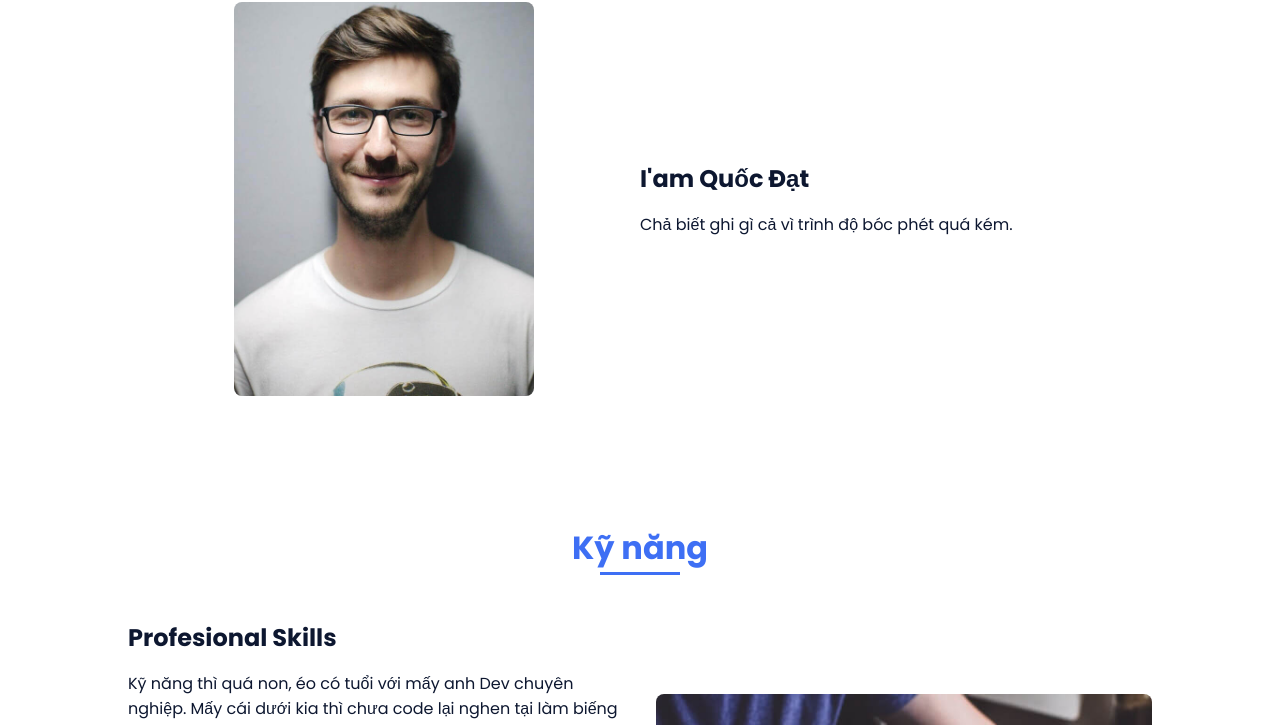
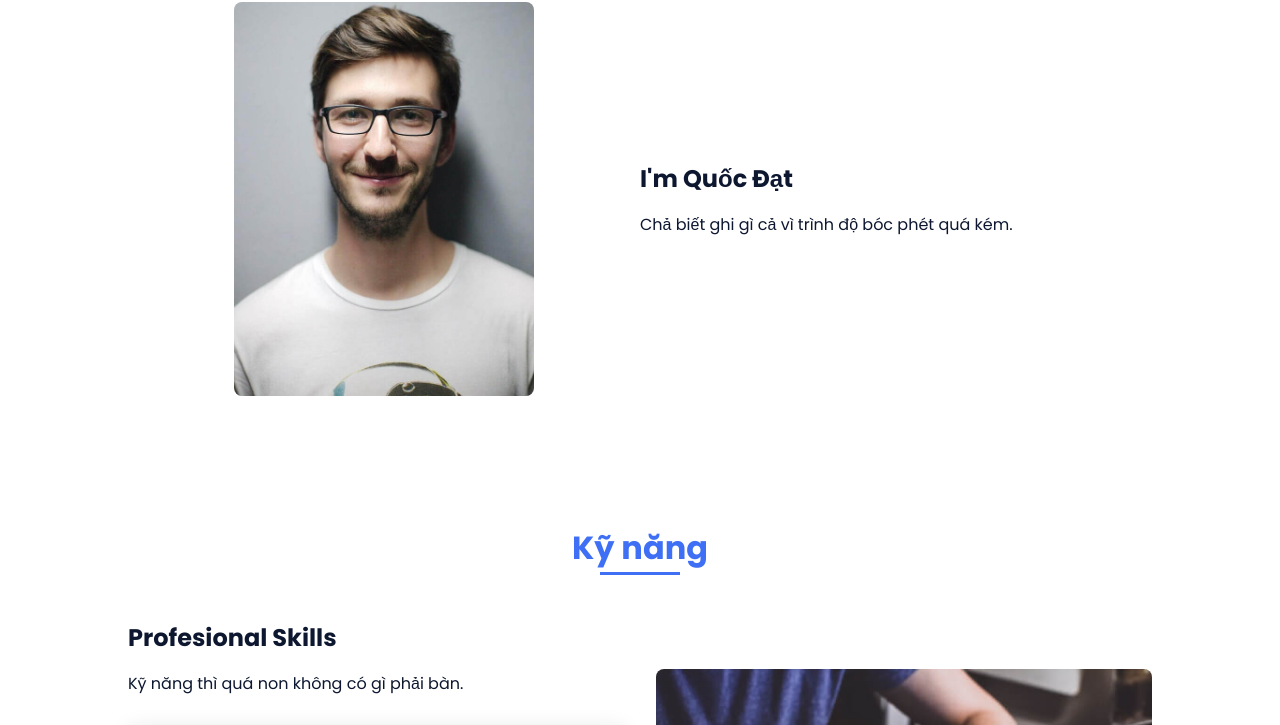
Before and after one commit to lequocdatt/lequocdatt.github.io, a plain HTML site: page index.html in a window 1280 px wide. Shown: the part 897-1622 px from the top of the page. Drawn offline with nearby package versions, Linux system fonts and the light colour scheme.

Commit message:
Add files via upload

```diff
--- a/index.html
+++ b/index.html
@@ -39,7 +39,7 @@
             <!--===== HOME =====-->
             <section class="home bd-grid" id="home">
                 <div class="home__data">
-                    <h1 class="home__title">Hi,<br>I'am <span class="home__title-color">Quốc Đạt</span><br> Web Designer</h1>
+                    <h1 class="home__title">Hi,<br>I'm <span class="home__title-color">Quốc Đạt</span><br> Web Designer</h1>
 
                     <a href="#" class="button">Liên hệ</a>
                 </div>
@@ -73,7 +73,7 @@
                     </div>
 
                     <div>
-                        <h2 class="about__subtitle">I'am Quốc Đạt</h2>
+                        <h2 class="about__subtitle">I'm Quốc Đạt</h2>
                         <p class="about__text">Chả biết ghi gì cả vì trình độ bóc phét quá kém.</p>
                     </div>
                 </div>
@@ -86,7 +86,7 @@
                 <div class="skills__container bd-grid">
                     <div>
                         <h2 class="skills__subtitle">Profesional Skills</h2>
-                        <p class="skills__text">Kỹ năng thì quá non, éo có tuổi với mấy anh Dev chuyên nghiệp. Mấy cái dưới kia thì chưa code lại nghen tại làm biếng quá.</p>
+                        <p class="skills__text">Kỹ năng thì quá non không có gì phải bàn.</p>
                         <div class="skills__data">
                             <div class="skills__names">
                                 <i class='bx bxl-html5 skills__icon'></i>
```
